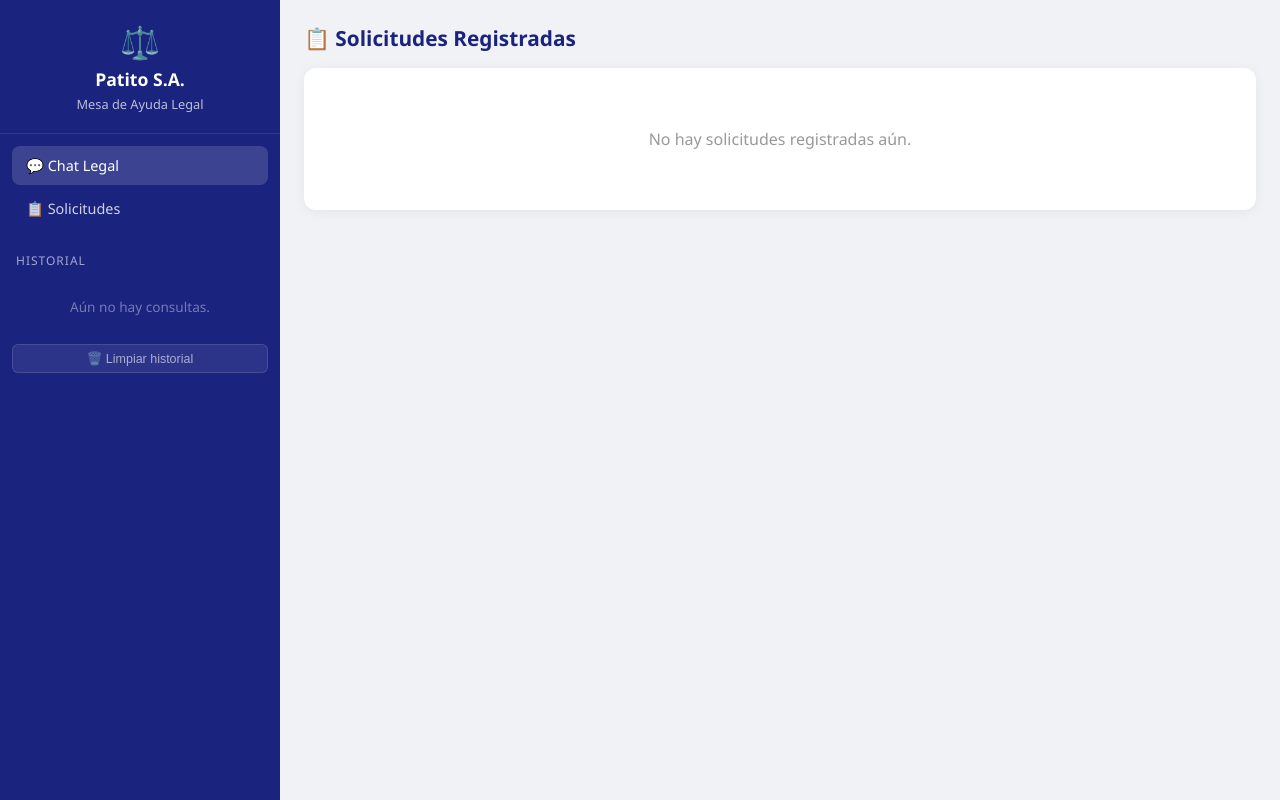
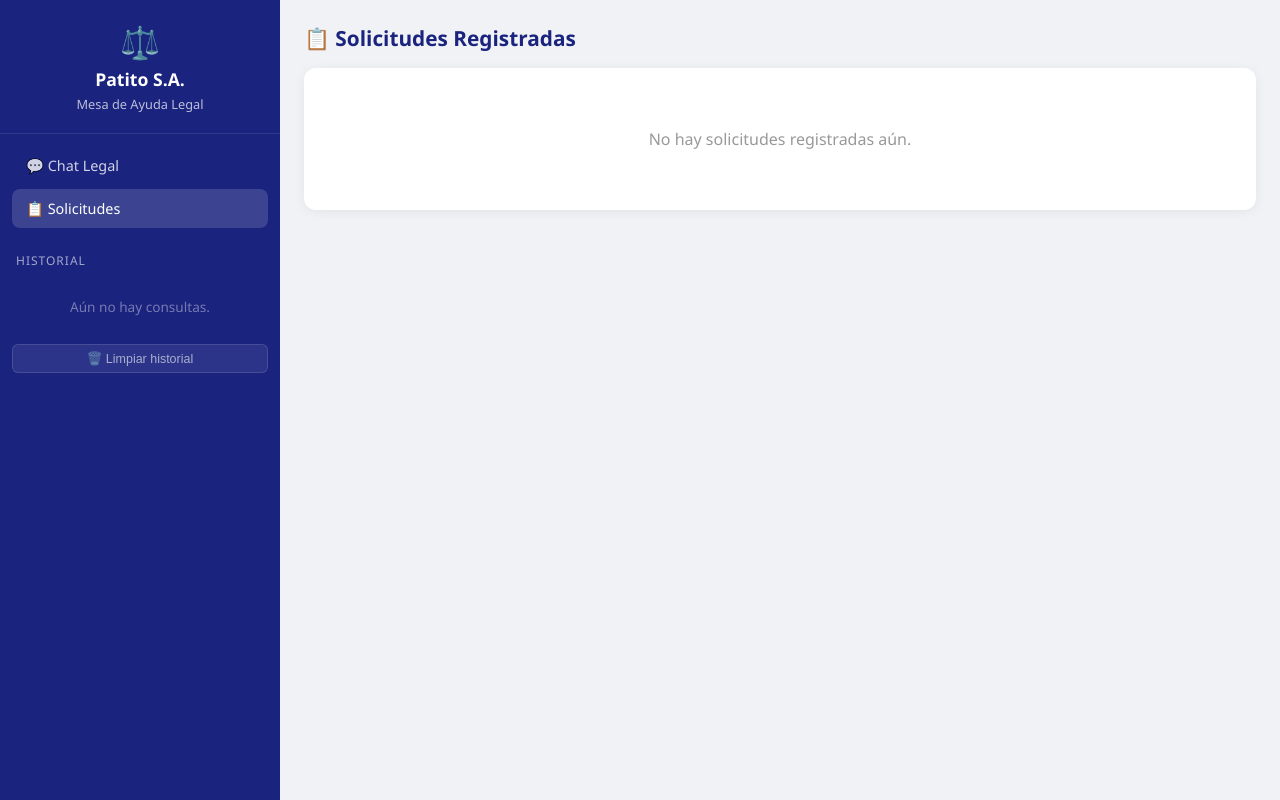
Before and after one commit to Marcelo160102/proyecto-final-semillero-ia-v2, a FastAPI app: page /registros in a window 1280 px wide. Run offline with FastAPI, Linux system fonts and the light colour scheme.

Commit message:
v2: fix boton activo en sidebar segun seccion navegada
- base.html: nav-link usa clase 'active' condicional segun variable
  seccion_activa en vez de tenerlo hardcodeado en Chat Legal
- chat.py: pasa seccion_activa='chat' al template
- registros.py: pasa seccion_activa='registros' al template

```diff
--- a/app/routers/chat.py
+++ b/app/routers/chat.py
@@ -26,7 +26,7 @@ async def pagina_chat(request: Request):
         historial = result.scalars().all()
 
     return templates.TemplateResponse(
-        request, "index.html", {"historial": historial}
+        request, "index.html", {"historial": historial, "seccion_activa": "chat"}
     )
 
 
--- a/app/routers/registros.py
+++ b/app/routers/registros.py
@@ -22,5 +22,5 @@ async def pagina_registros(request: Request):
         )
 
     return templates.TemplateResponse(
-        request, "registros.html", {"registros": registros}
+        request, "registros.html", {"registros": registros, "seccion_activa": "registros"}
     )
--- a/app/templates/base.html
+++ b/app/templates/base.html
@@ -18,8 +18,8 @@
             </div>
 
             <nav class="sidebar-nav">
-                <a href="/" class="nav-link active">💬 Chat Legal</a>
-                <a href="/registros" class="nav-link">📋 Solicitudes</a>
+                <a href="/" class="nav-link {{ 'active' if seccion_activa == 'chat' else '' }}">💬 Chat Legal</a>
+                <a href="/registros" class="nav-link {{ 'active' if seccion_activa == 'registros' else '' }}">📋 Solicitudes</a>
             </nav>
 
             <div class="sidebar-section">
```
